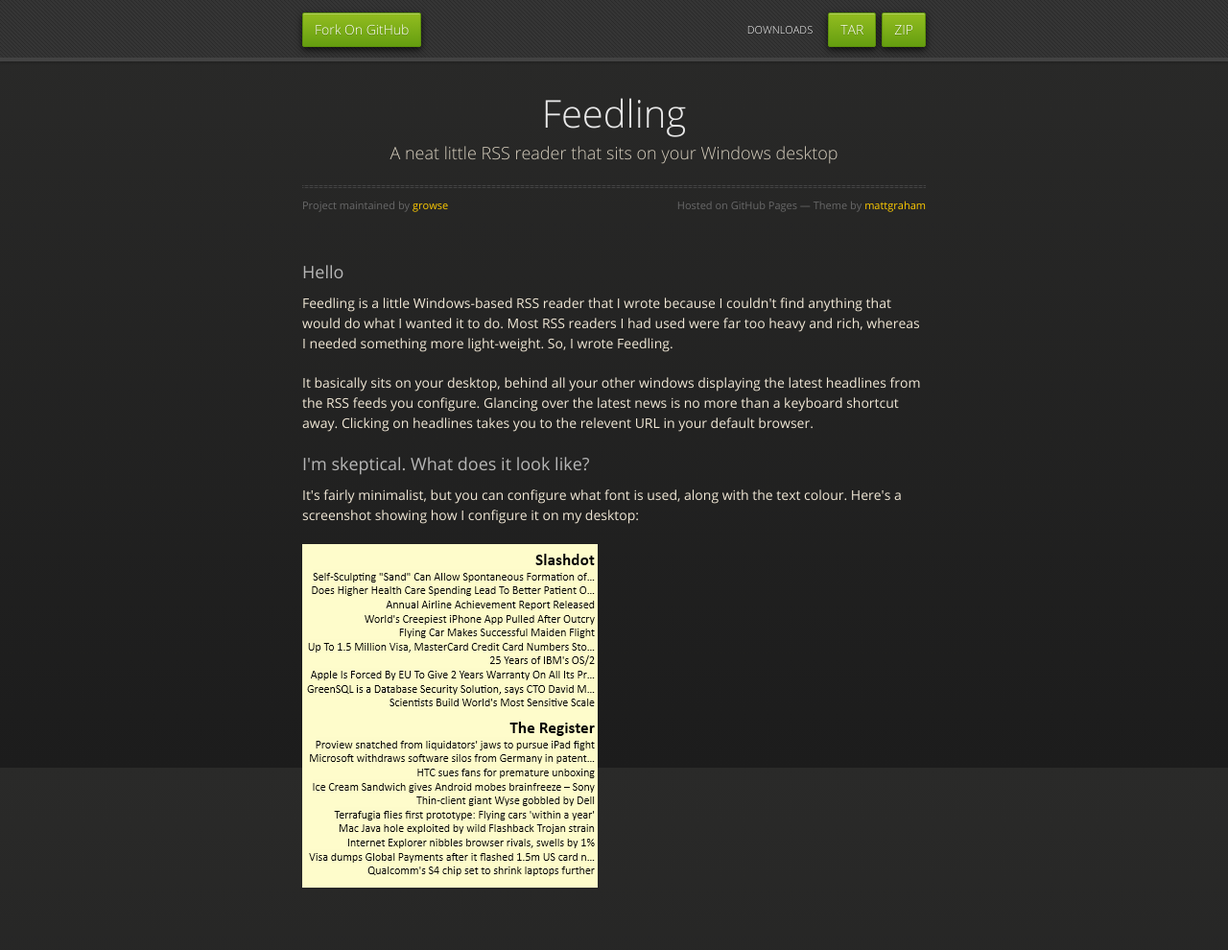
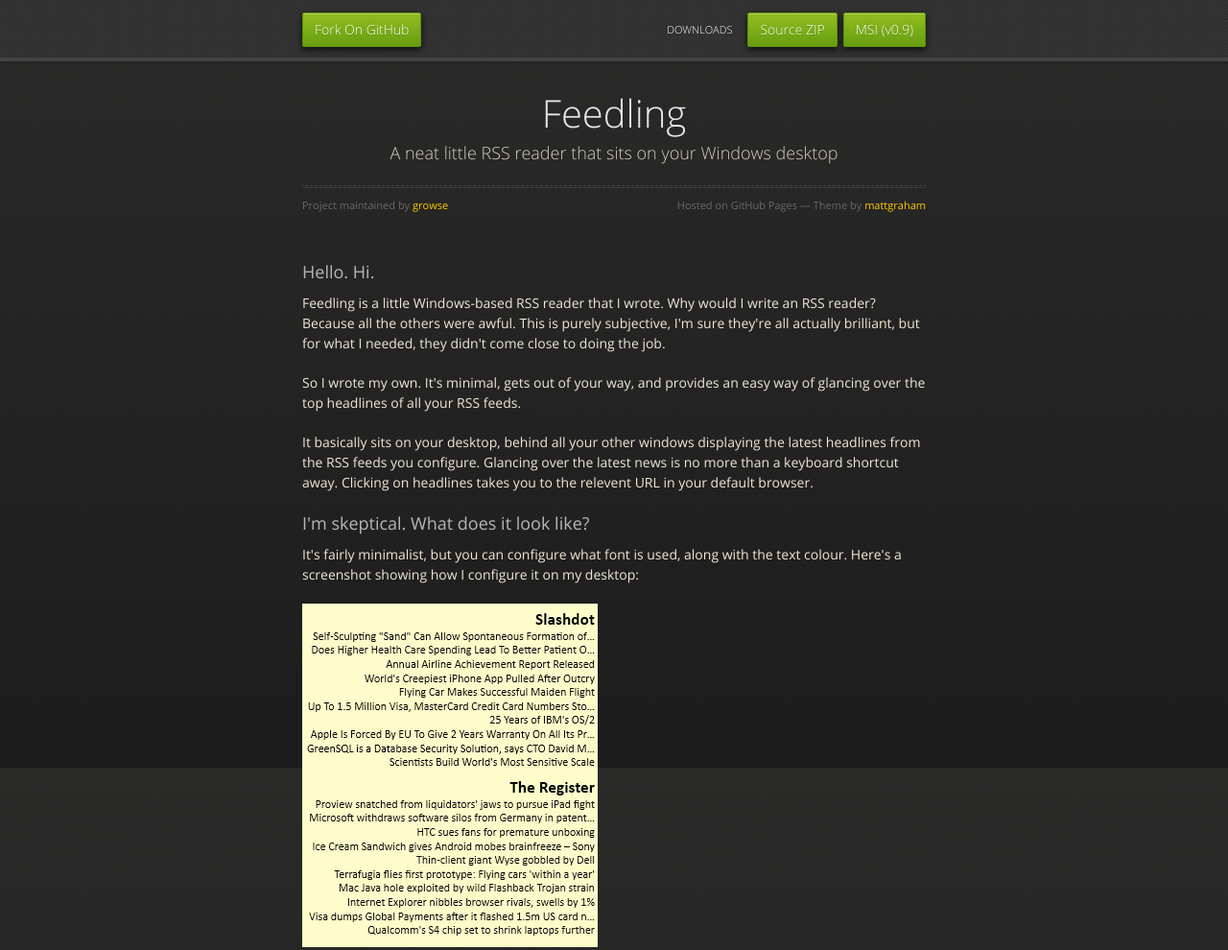
Before and after one commit to growse/Feedling, a plain HTML site: page index.html in a window 1280 px wide. Shown: the top 990 px of the page at 96% size. Drawn offline with nearby package versions, Linux system fonts and the light colour scheme.

Commit message:
Changed download buttons around

```diff
--- a/index.html
+++ b/index.html
@@ -22,8 +22,8 @@
       <div id="header">
         <nav>
           <li class="fork"><a href="https://github.com/growse/Feedling">Fork On GitHub</a></li>
-          <li class="downloads"><a href="https://github.com/growse/Feedling/zipball/master">ZIP</a></li>
-          <li class="downloads"><a href="https://github.com/growse/Feedling/tarball/master">TAR</a></li>
+          <li class="downloads"><a href="https://github.com/downloads/growse/Feedling/Feedling_Installer.0.9.msi">MSI (v0.9)</a></li>
+          <li class="downloads"><a href="https://github.com/growse/Feedling/zipball/master">Source ZIP</a></li>
           <li class="title">DOWNLOADS</li>
         </nav>
       </div><!-- end header -->
@@ -39,9 +39,11 @@
           <span class="credits right">Hosted on GitHub Pages &mdash; Theme by <a href="https://github.com/mattgraham">mattgraham</a></span>
         </div>
 
-        <h3>Hello</h3>
+        <h3>Hello. Hi.</h3>
 
-<p>Feedling is a little Windows-based RSS reader that I wrote because I couldn't find anything that would do what I wanted it to do. Most RSS readers I had used were far too heavy and rich, whereas I needed something more light-weight. So, I wrote Feedling.</p>
+<p>Feedling is a little Windows-based RSS reader that I wrote. Why would I write an RSS reader? Because all the others were awful. This is purely subjective, I'm sure they're all actually brilliant, but for what I needed, they didn't come close to doing the job.</p>
+
+<p>So I wrote my own. It's minimal, gets out of your way, and provides an easy way of glancing over the top headlines of all your RSS feeds.</p>
 
 <p>It basically sits on your desktop, behind all your other windows displaying the latest headlines from the RSS feeds you configure. Glancing over the latest news is no more than a keyboard shortcut away. Clicking on headlines takes you to the relevent URL in your default browser.</p>
 
--- a/stylesheets/styles.css
+++ b/stylesheets/styles.css
@@ -722,7 +722,7 @@ dt {
   text-shadow: 0px 1px 0px rgba(0, 0, 0, 0.2);
   font-size: 14px;
 }
-#header nav li a {
+#header nav li a,a.downloadbutton {
   color: white;
   border: 1px solid #5d910b;
   background: -webkit-gradient(linear, 50% 0%, 50% 100%, color-stop(0%, #93bd20), color-stop(100%, #659e10));
@@ -749,7 +749,7 @@ dt {
   display: inline-block;
   text-align: center;
 }
-#header nav li a:hover {
+#header nav li a:hover, a.downloadbutton:hover {
   background: -webkit-gradient(linear, 50% 0%, 50% 100%, color-stop(0%, #749619), color-stop(100%, #527f0e));
   background: -webkit-linear-gradient(#749619, #527f0e);
   background: -moz-linear-gradient(#749619, #527f0e);
```
